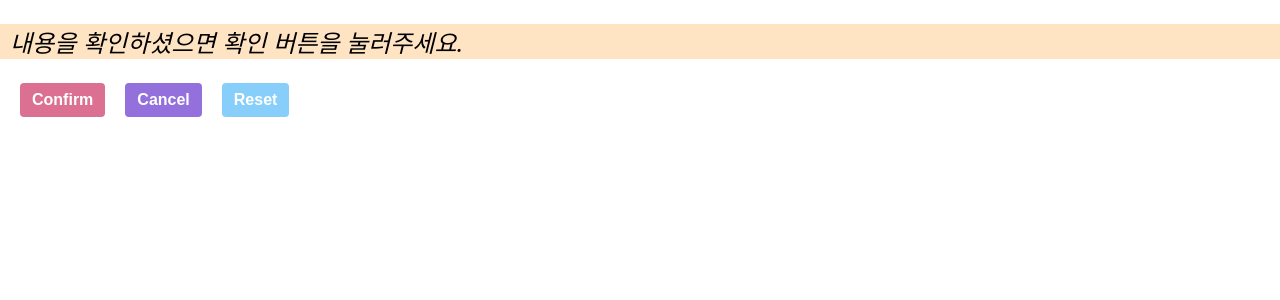
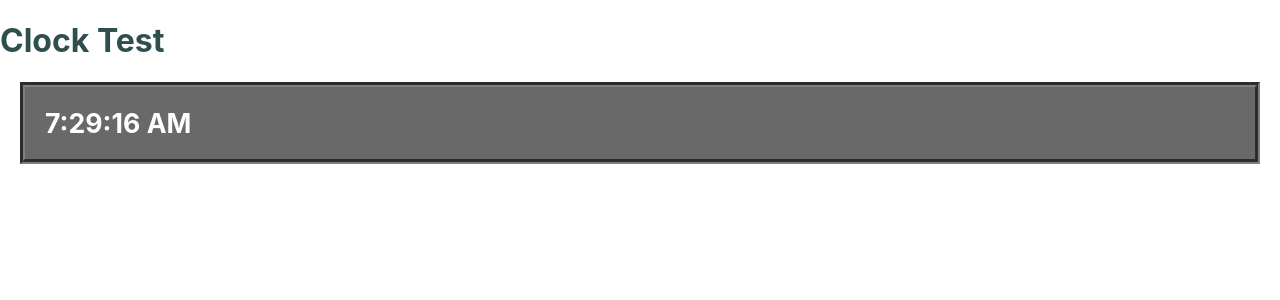
Before and after one commit to hwanbit/React, a React (Create React App) app: page / in a window 1280 px wide. Shown: the top 300 px of the page. Built offline with nearby package versions, Linux system fonts and the light colour scheme.

Commit message:
4장 엘리먼트 렌더링

```diff
--- /dev/null
+++ b/src/ch04/Clock.css
@@ -0,0 +1,11 @@
+.Custom {
+    border-width: 5px;
+    border-style: groove;
+    border-color: gray;
+    background-color: dimgray;
+    color: white;
+    font-size: 20pt;
+    font-weight: bold;
+    padding: 20px;
+    margin: 20px;
+}
--- /dev/null
+++ b/src/ch04/Clock.jsx
@@ -0,0 +1,13 @@
+import React from "react";
+import './Clock.css';
+
+function Clock(props) {
+    return (
+        <div>
+            <h1>Clock Test</h1>
+            <div className="Custom">{new Date().toLocaleTimeString()}</div>
+        </div>
+    )
+}
+
+export default Clock;
--- a/src/index.js
+++ b/src/index.js
@@ -1,16 +1,24 @@
 import React from 'react';
 import ReactDOM from 'react-dom/client';
 import './index.css';
+import './ch03/Book.css';
+import './ch04/Button.css';
+import './ch04/Clock.css';
 import App from './App';
 import reportWebVitals from './reportWebVitals';
-import ConfirmDialog from './ch04/ConfirmDialog';
+import Clock from "./ch04/Clock";
 
 const root = ReactDOM.createRoot(document.getElementById('root'));
-root.render(
-  <React.StrictMode>
-    <ConfirmDialog />
-  </React.StrictMode>
-);
+setInterval(
+    ()=>{
+        root.render(
+            <React.StrictMode>
+                <Clock />
+            </React.StrictMode>
+        );
+    }
+    ,1000
+)
 
 // If you want to start measuring performance in your app, pass a function
 // to log results (for example: reportWebVitals(console.log))
```
